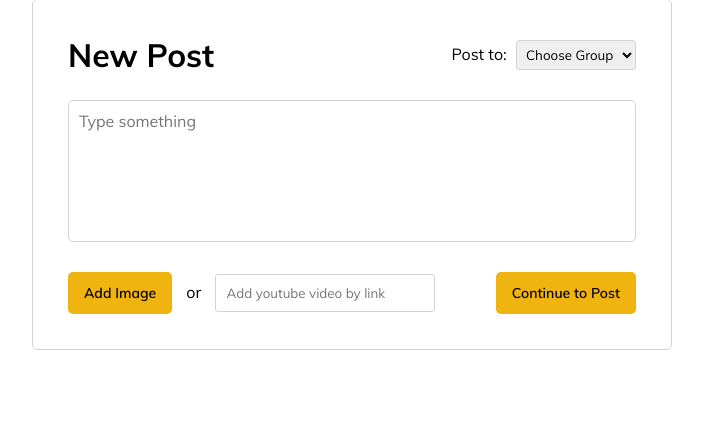
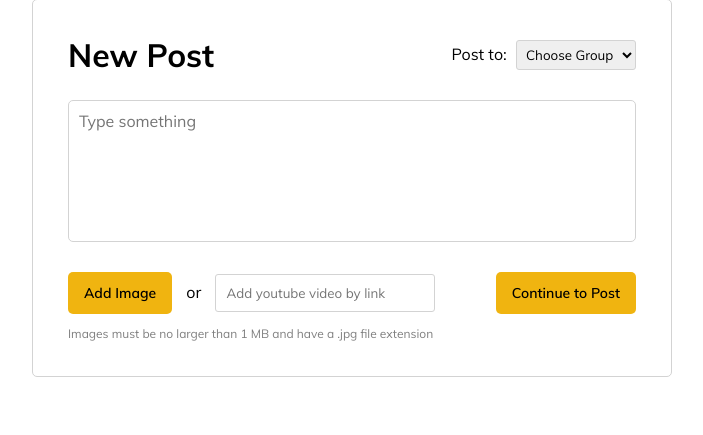
Before and after one commit to mhackmann18/afterclass, a PHP site: page /newPost.php in a window 1280 px wide. Shown: the part 221-656 px from the top of the page, without its empty margins (288-991 px from the left). Run offline with PHP 8.4, Linux system fonts and the light colour scheme; the visitor is signed in with stand-in values (Sample User, id 1); some libraries are stand-ins or nearby versions.

Commit message:
Fixed some issues

```diff
--- a/css/mainStyles.css
+++ b/css/mainStyles.css
@@ -1033,3 +1033,9 @@ iframe#post-preview-video {
 p#feed-no-posts-msg {
   margin-top: 100px;
 }
+
+#jpg-msg {
+  margin-top: 12px;
+  color: gray;
+  font-size: 12px;
+}
--- a/newPost.php
+++ b/newPost.php
@@ -43,6 +43,7 @@
           <button id="preview-new-post-btn" class="btn btn-gold">Continue to Post</button>
         </div>
       </div>
+      <p id="jpg-msg">Images must be no larger than 1 MB and have a .jpg file extension</p>
       <p id="post-err-msg" class="err-msg"></p>
     </form>
 
```
